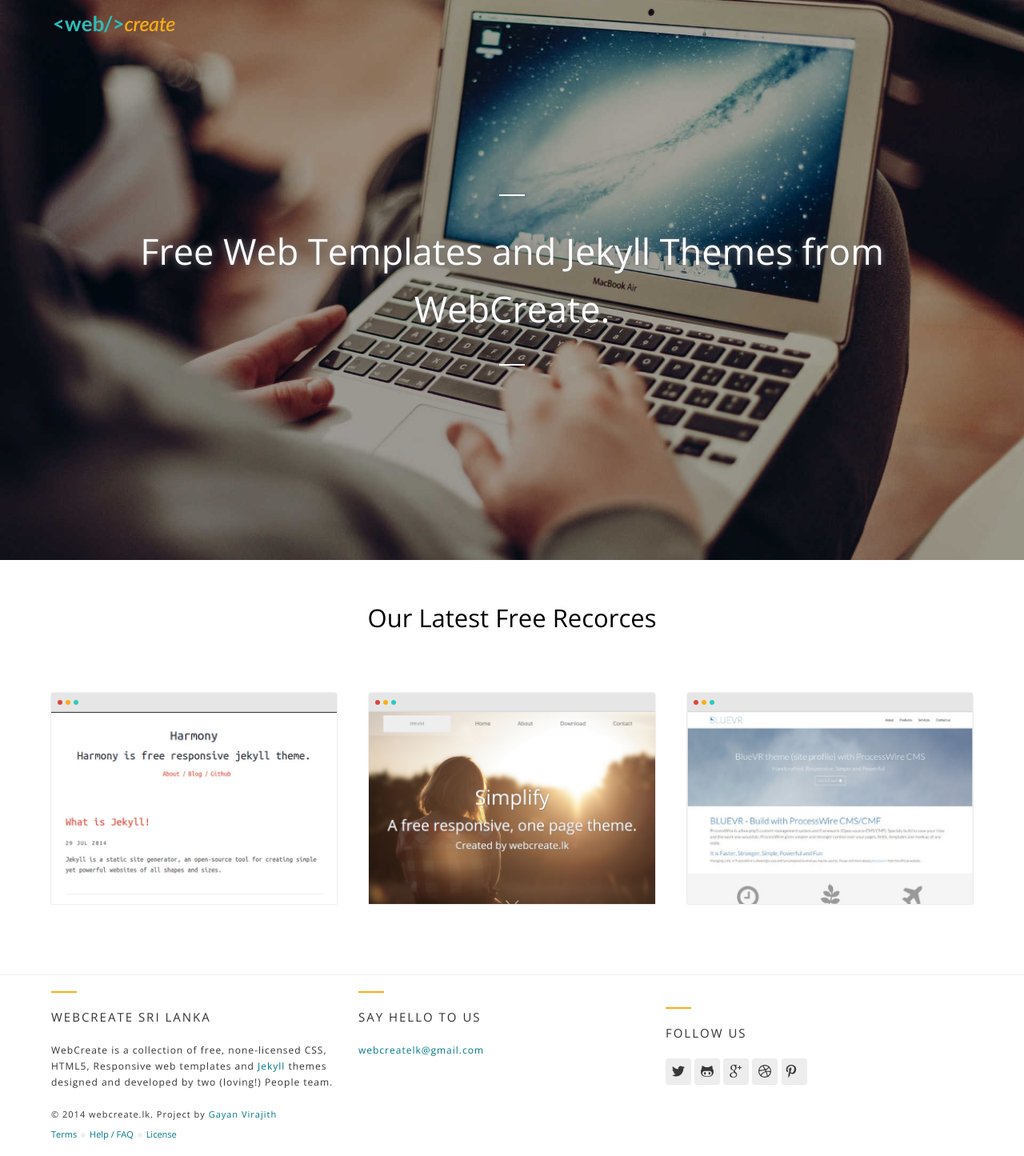
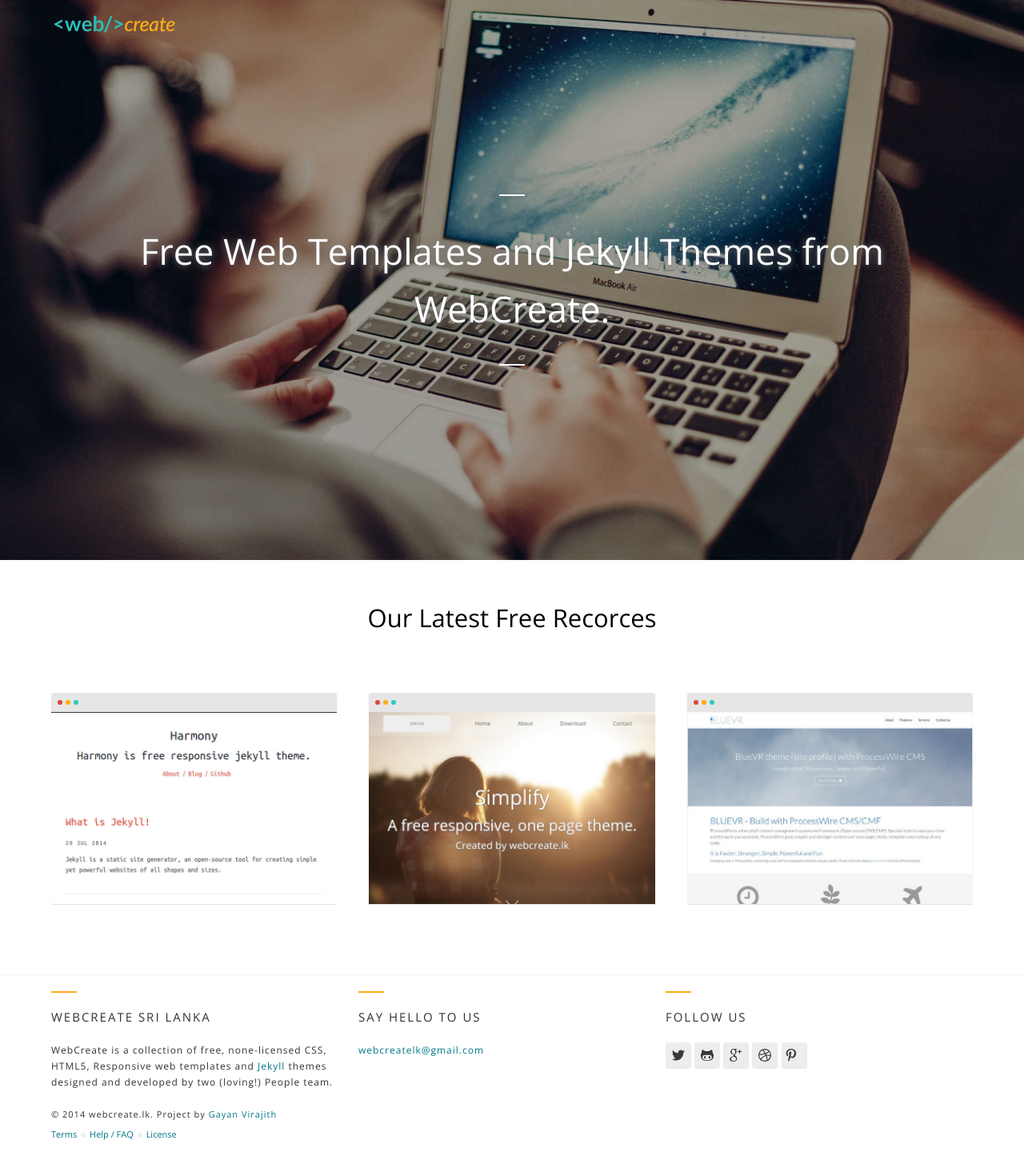
Before and after one commit to web-create/web-create.github.io, a Jekyll site: the page built from index.html, in a window 1280 px wide. Shown: the whole page at 80% size. Built offline with Jekyll 4.4.1, drawn with Linux system fonts in a browser that asks for light colours; nearby versions of some CDN libraries.

Commit message:
UI Fix
Removed additional box shadown from thumbnail. Fix third column alignment issue on main footer

```diff
--- a/assets/css/main.scss
+++ b/assets/css/main.scss
@@ -451,7 +451,8 @@
 
   article {
     margin-bottom: 1.5em;
-    // box-shadow: 0 1px 2px rgba($color-black, .2);
+    box-shadow: 0 1px 1px rgba($color-black, 0.1);
+
     .frame {
       background-color: $color-7;
       height: 7px;
@@ -460,8 +461,6 @@
       border-radius: .25em .25em 0 0;
       display: block;
       width: 100%;
-      -webkit-box-shadow: 0 0 2px 0px rgba($color-black,.2);
-      box-shadow: 0 0 2px 0px rgba($color-black,.2);
     }
 
     .frame .dots {
@@ -480,10 +479,6 @@
       width: 100%;
       display: block;
       @include transition(opacity, 0.2s);
-      // -webkit-box-shadow: 0 1px 2px 1px rgba(0,0,0,.2);
-      // box-shadow: 0 1px 2px 1px rgba(0,0,0,.2);
-      -webkit-box-shadow: 0 0 2px 0px rgba($color-black,.2);
-      box-shadow: 0 0 2px 0px rgba($color-black,.2);
     }
 
     footer {
@@ -591,7 +586,8 @@
         @include MQ(M) {
           @include column(.3333);
           &:nth-child(n) {
-              @include column(.3333);
+            margin-top: 0;
+            @include column(.3333);
           }
         }
     }
```
